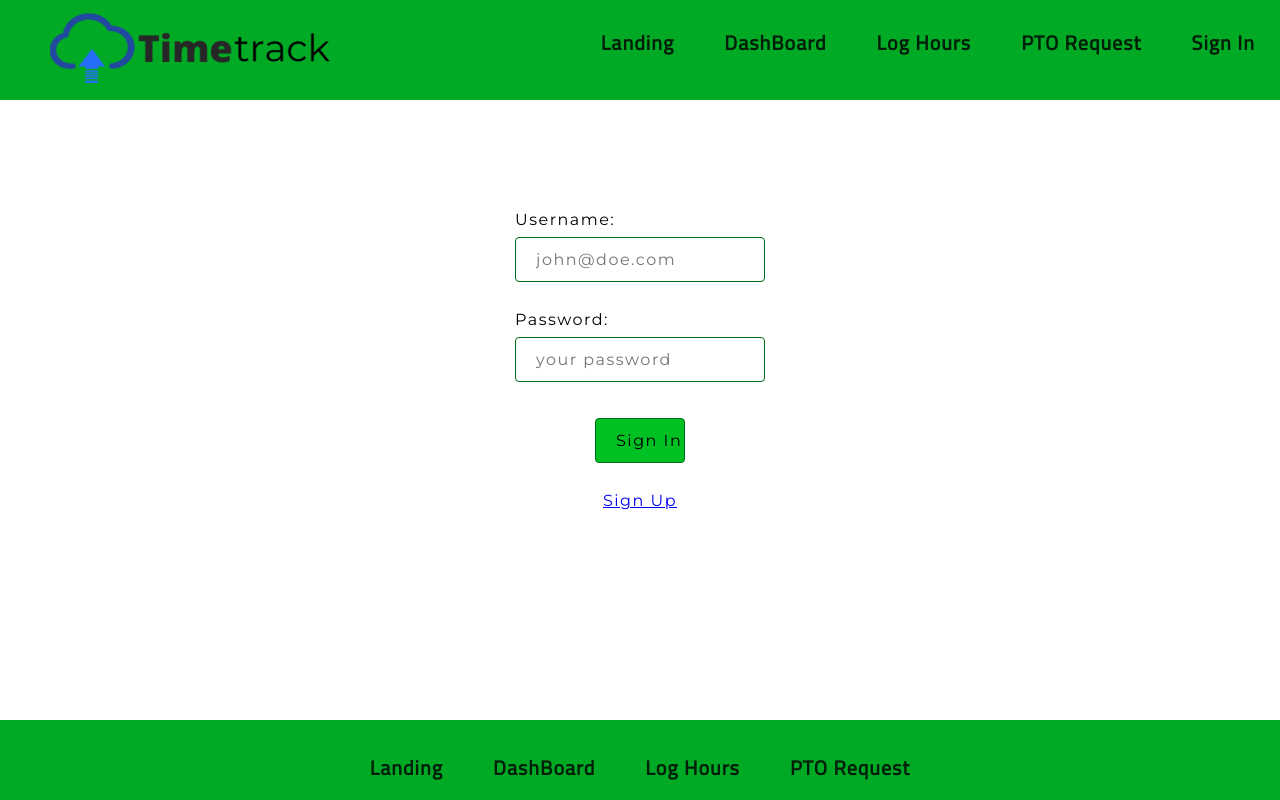
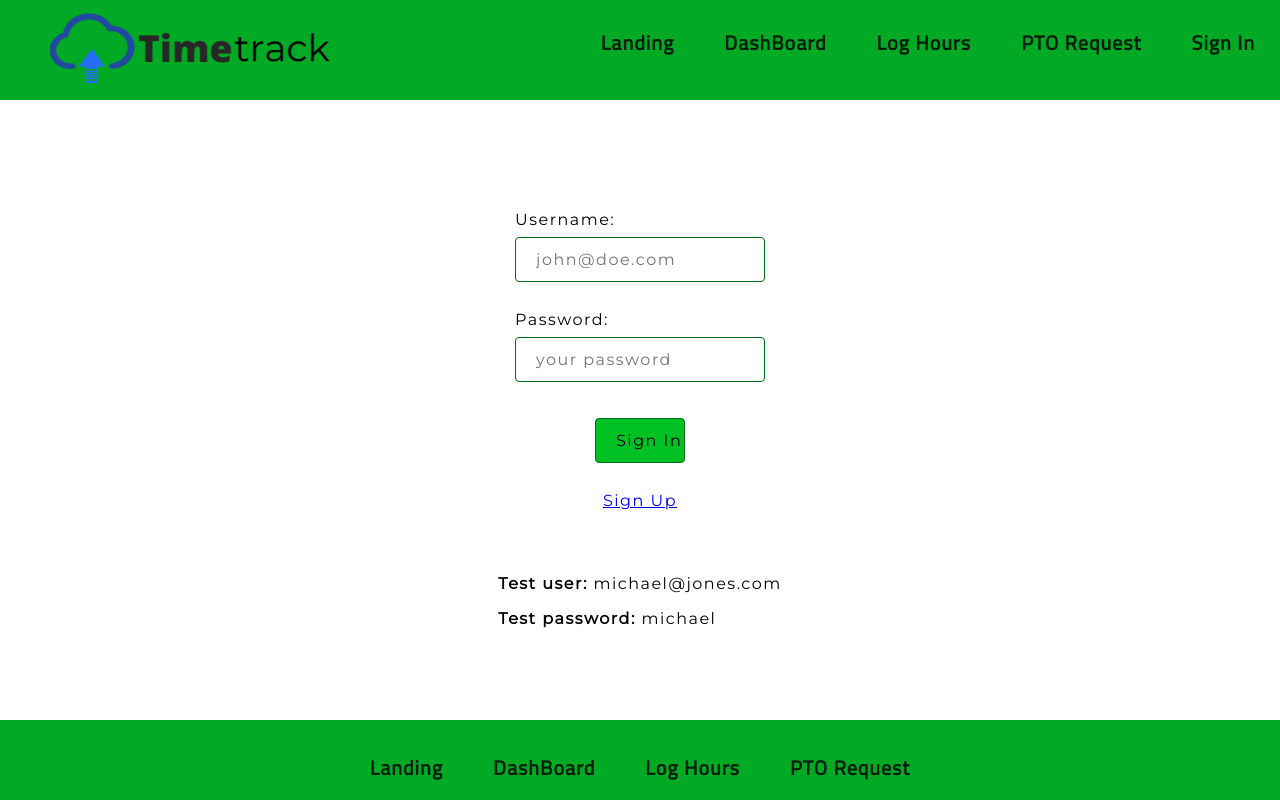
Before and after one commit to rodrigohervas/time-track-client, a React (Create React App) app: page /signin in a window 1280 px wide. Built offline with nearby package versions, Linux system fonts and the light colour scheme; no server answers.

Commit message:
added test user to signin

```diff
--- a/src/Authentication/SignIn.js
+++ b/src/Authentication/SignIn.js
@@ -151,7 +151,14 @@ function SignIn(props) {
 
                 { showError && <ErrorMessage message={error}/> }
 
+                <div>
+                    <br /><br />
+                    <p><b>Test user:</b> michael@jones.com</p>
+                    <p><b>Test password:</b> michael</p>
+                </div>
+
             </form>
+
         </section>
     )
 }
```
